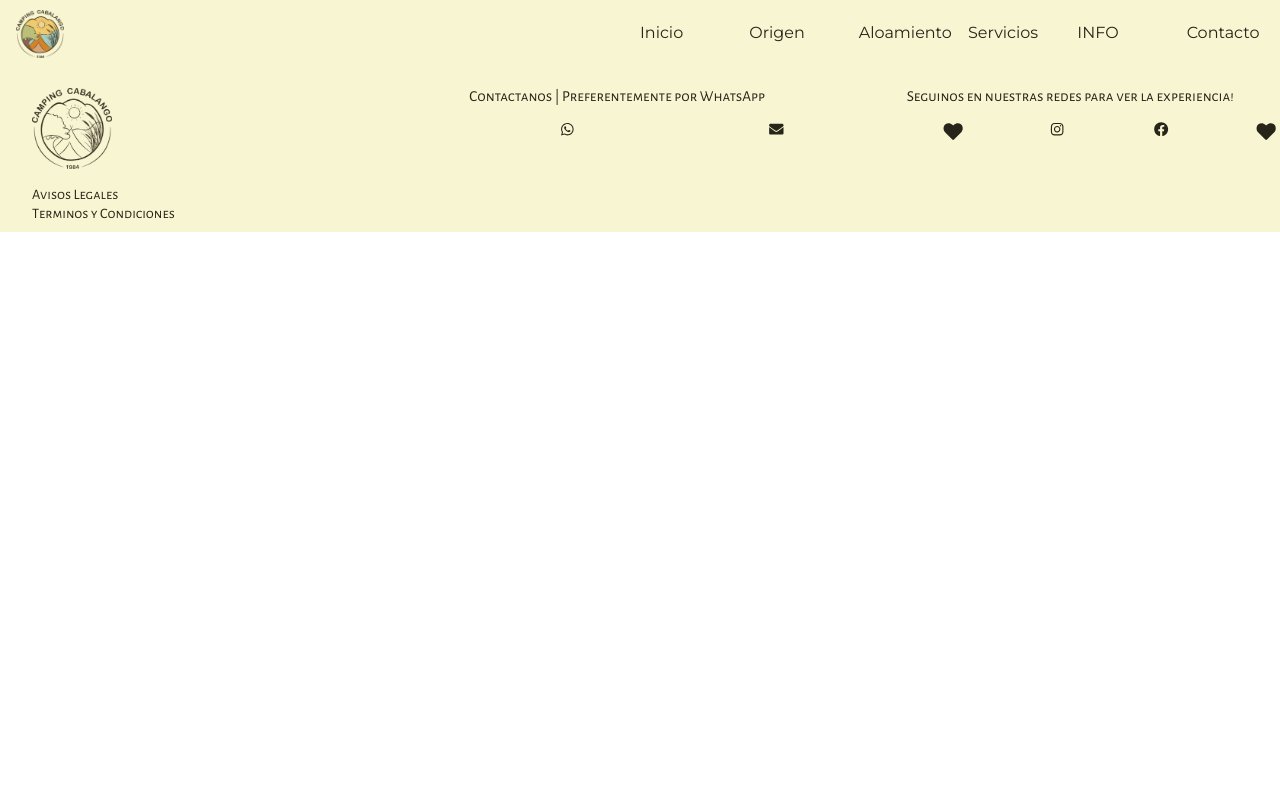
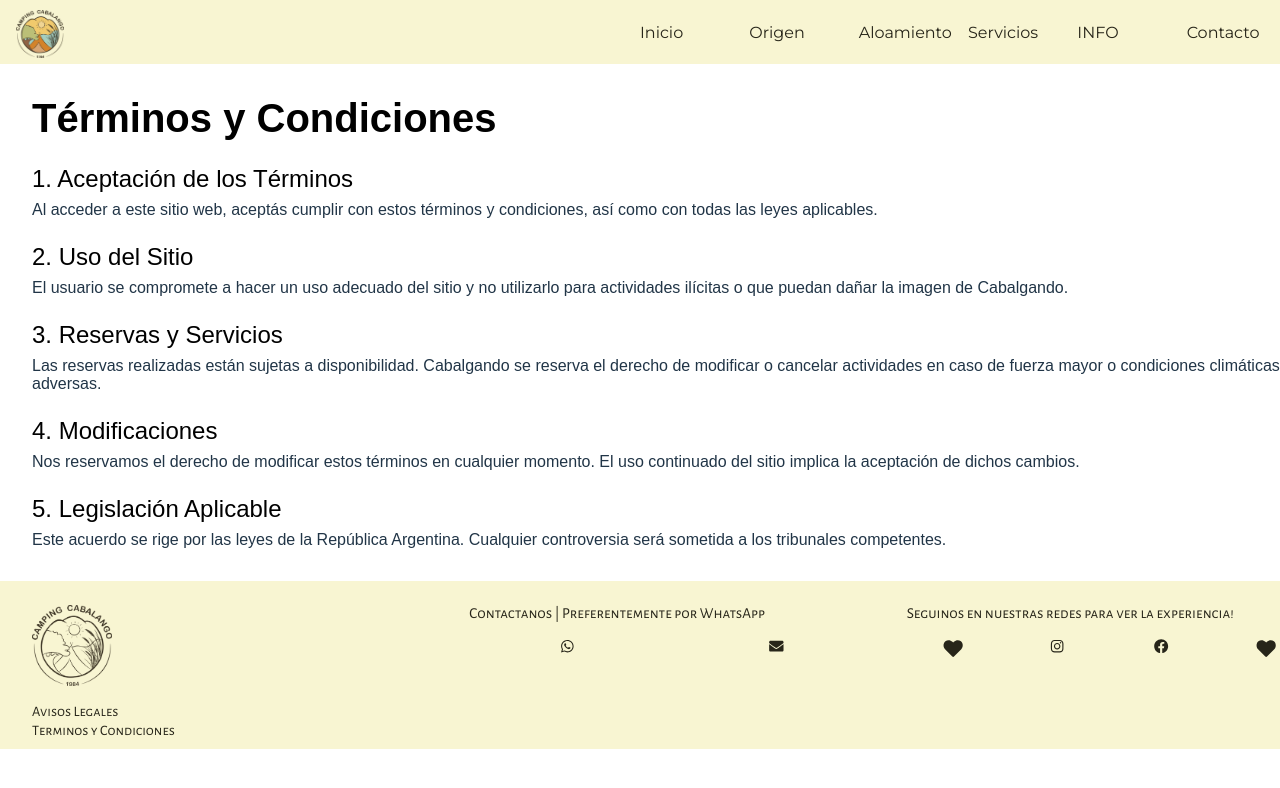
Before and after one commit to SaraJoLo/camping-cabalango, a React (Vite) app in the folder camping-cabalango/: page /terminoscondiciones in a window 1280 px wide. Shown: the top 788 px of the page. Built offline with nearby package versions, Linux system fonts and the light colour scheme; a web font is replaced by a local one.

Commit message:
legal and terms and conditions of the page component

```diff
--- a/camping-cabalango/src/App.tsx
+++ b/camping-cabalango/src/App.tsx
@@ -5,6 +5,7 @@ import Header from './components/header/Header';
 import './App.css';
 import Map from './components/map/map';
 import Legal from './pages/legal/legal';
+import TerminosCondiciones from './pages/terminos/terminos-condiciones';
 
 function App() {
   return (
@@ -14,6 +15,7 @@ function App() {
         <Route path="/" element={<Home />} />
         <Route path="/map" element={<Map />} />
         <Route path="/legal" element={<Legal />} />
+        <Route path="/terminoscondiciones" element={<TerminosCondiciones />} />
       </Routes>
       <Footer />
     </Router>
--- a/camping-cabalango/src/components/footer/Footer.tsx
+++ b/camping-cabalango/src/components/footer/Footer.tsx
@@ -11,7 +11,7 @@ const Footer: React.FC = () => {
         <img src={campingLogo} alt="Logo Cabalgando" className="footerLogo" />
         <ul>
           <li className="navOp"><Link to="/legal">Avisos Legales</Link></li>
-          <li className="navOp"><Link to="/origen">Terminos y Condiciones</Link></li>
+          <li className="navOp"><Link to="/terminoscondiciones">Terminos y Condiciones</Link></li>
         </ul>
       </div>
 
--- a/camping-cabalango/src/pages/home/home.scss
+++ b/camping-cabalango/src/pages/home/home.scss
@@ -40,6 +40,7 @@
       font-size: 2.5rem;
       font-weight: 300;
       margin-left: 20rem;
+      color: white;
     }
 
     .subtitle {
--- a/camping-cabalango/src/pages/legal/legal.tsx
+++ b/camping-cabalango/src/pages/legal/legal.tsx
@@ -1,6 +1,4 @@
 import './legal.scss';
-import React from 'react';
-import { Link } from 'react-router-dom';
 
 const Legal = () => {
   return (
--- /dev/null
+++ b/camping-cabalango/src/pages/terminos/terminos-condiciones.tsx
@@ -0,0 +1,25 @@
+
+const TerminosCondiciones = () => {
+  return (
+    <main style={{ padding: '2rem', fontFamily: 'sans-serif' }}>
+      <h1>Términos y Condiciones</h1>
+
+      <h2>1. Aceptación de los Términos</h2>
+      <p>Al acceder a este sitio web, aceptás cumplir con estos términos y condiciones, así como con todas las leyes aplicables.</p>
+
+      <h2>2. Uso del Sitio</h2>
+      <p>El usuario se compromete a hacer un uso adecuado del sitio y no utilizarlo para actividades ilícitas o que puedan dañar la imagen de Cabalgando.</p>
+
+      <h2>3. Reservas y Servicios</h2>
+      <p>Las reservas realizadas están sujetas a disponibilidad. Cabalgando se reserva el derecho de modificar o cancelar actividades en caso de fuerza mayor o condiciones climáticas adversas.</p>
+
+      <h2>4. Modificaciones</h2>
+      <p>Nos reservamos el derecho de modificar estos términos en cualquier momento. El uso continuado del sitio implica la aceptación de dichos cambios.</p>
+
+      <h2>5. Legislación Aplicable</h2>
+      <p>Este acuerdo se rige por las leyes de la República Argentina. Cualquier controversia será sometida a los tribunales competentes.</p>
+    </main>
+  );
+};
+
+export default TerminosCondiciones;
--- a/camping-cabalango/src/styles/global.scss
+++ b/camping-cabalango/src/styles/global.scss
@@ -33,7 +33,6 @@ $bp-lg: 1024px;
 
 body {
   font-size: 1rem;
-  color: $color-dark;
 }
 
 h1 {
```
Also changed, not shown: camping-cabalango/src/pages/terminos/terminos.scss (added).
